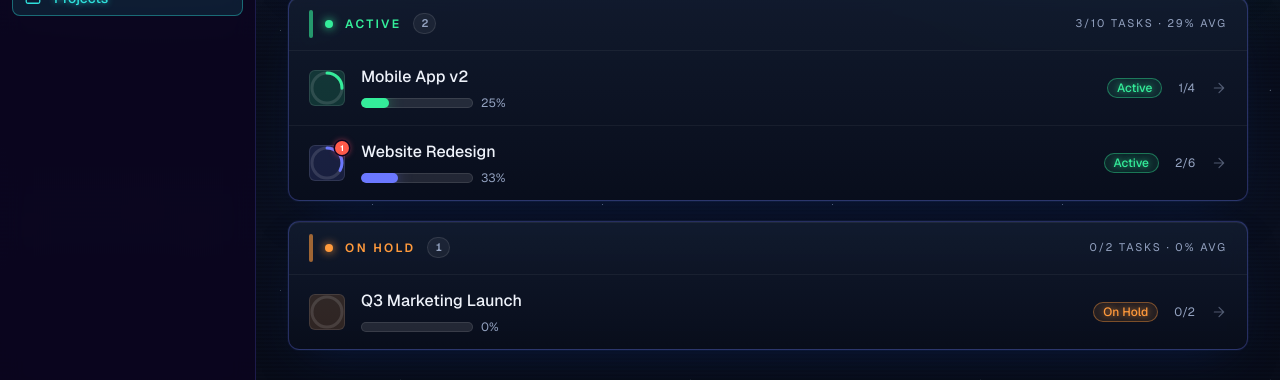
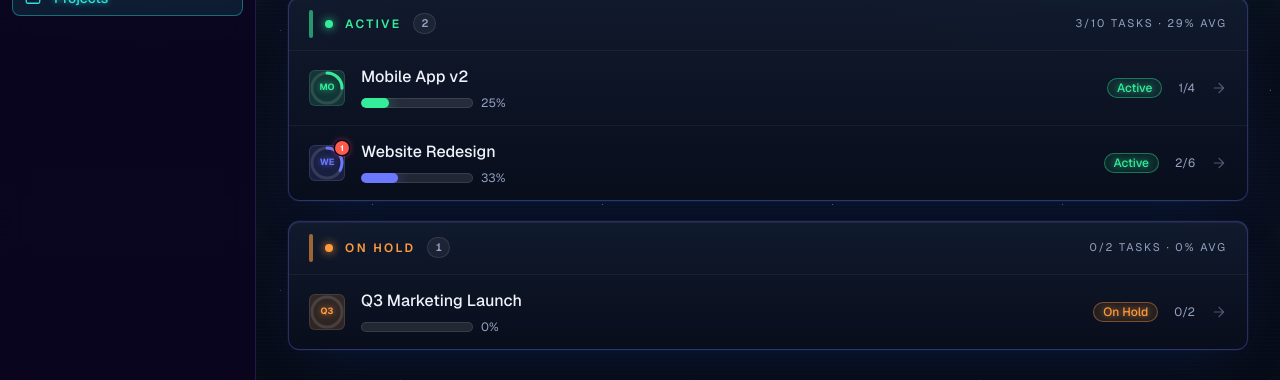
Before and after one commit to raf1914/project-management-app, a Next.js app in the folder pm-demo/: page /projects in a window 1280 px wide. Shown: the part 136-516 px from the top of the page. Built offline with nearby package versions, Linux system fonts and the light colour scheme.

Commit message:
finalize project rings

```diff
--- a/pm-demo/app/projects/[id]/page.tsx
+++ b/pm-demo/app/projects/[id]/page.tsx
@@ -60,6 +60,7 @@ export default async function ProjectDetailPage({ params }: Props) {
       <header className="panel flex flex-col gap-4 p-5 sm:flex-row sm:items-start sm:justify-between">
         <div className="flex min-w-0 items-start gap-4">
           <ProjectAvatar
+            name={project.name}
             color={project.color}
             progress={progress}
             overdueCount={overdueCount}
--- a/pm-demo/components/project-avatar.tsx
+++ b/pm-demo/components/project-avatar.tsx
@@ -5,11 +5,13 @@ const R = 15;
 const C = 2 * Math.PI * R; // circumference ≈ 94.25
 
 export function ProjectAvatar({
+  name,
   color,
   progress,
   overdueCount = 0,
   size = "md",
 }: {
+  name: string;
   color: ProjectColor;
   progress: number;
   overdueCount?: number;
@@ -17,11 +19,14 @@ export function ProjectAvatar({
 }) {
   const meta = PROJECT_COLOR_META[color];
   const arc = (progress / 100) * C;
+  const initials = name.slice(0, 2).toUpperCase();
 
   const sizeClass =
     size === "sm" ? "h-9 w-9" : size === "lg" ? "h-12 w-12" : "h-10 w-10";
   const roundedClass =
     size === "sm" ? "rounded-md" : size === "lg" ? "rounded-xl" : "rounded-lg";
+  const textClass =
+    size === "sm" ? "text-[9px]" : size === "lg" ? "text-xs" : "text-[10px]";
 
   return (
     <span
@@ -57,6 +62,13 @@ export function ProjectAvatar({
         )}
       </svg>
 
+      {/* Initials centered over the ring */}
+      <span
+        className={`absolute inset-0 flex items-center justify-center font-bold text-glow-sm ${meta.text} ${textClass}`}
+      >
+        {initials}
+      </span>
+
       {/* Overdue badge */}
       {overdueCount > 0 && (
         <span className="absolute -right-1 -top-1 flex h-[14px] min-w-[14px] items-center justify-center rounded-full bg-neon-red px-0.5 text-[8px] font-bold leading-none text-white shadow-[0_0_6px_rgba(255,77,109,0.8)] ring-[1.5px] ring-[#0c0420]">
--- a/pm-demo/components/project-card.tsx
+++ b/pm-demo/components/project-card.tsx
@@ -17,6 +17,7 @@ export function ProjectCard({ project }: { project: ProjectWithStats }) {
       <div className="flex items-start justify-between gap-3">
         <div className="flex min-w-0 items-center gap-3">
           <ProjectAvatar
+            name={project.name}
             color={project.color}
             progress={project.progress}
             overdueCount={project.overdueCount}
--- a/pm-demo/components/project-row.tsx
+++ b/pm-demo/components/project-row.tsx
@@ -18,6 +18,7 @@ export function ProjectRow({ project }: { project: ProjectWithStats }) {
       className="group flex items-center gap-4 px-5 py-3.5 transition-colors hover:bg-white/[0.03]"
     >
       <ProjectAvatar
+        name={project.name}
         color={project.color}
         progress={project.progress}
         overdueCount={project.overdueCount}
```
